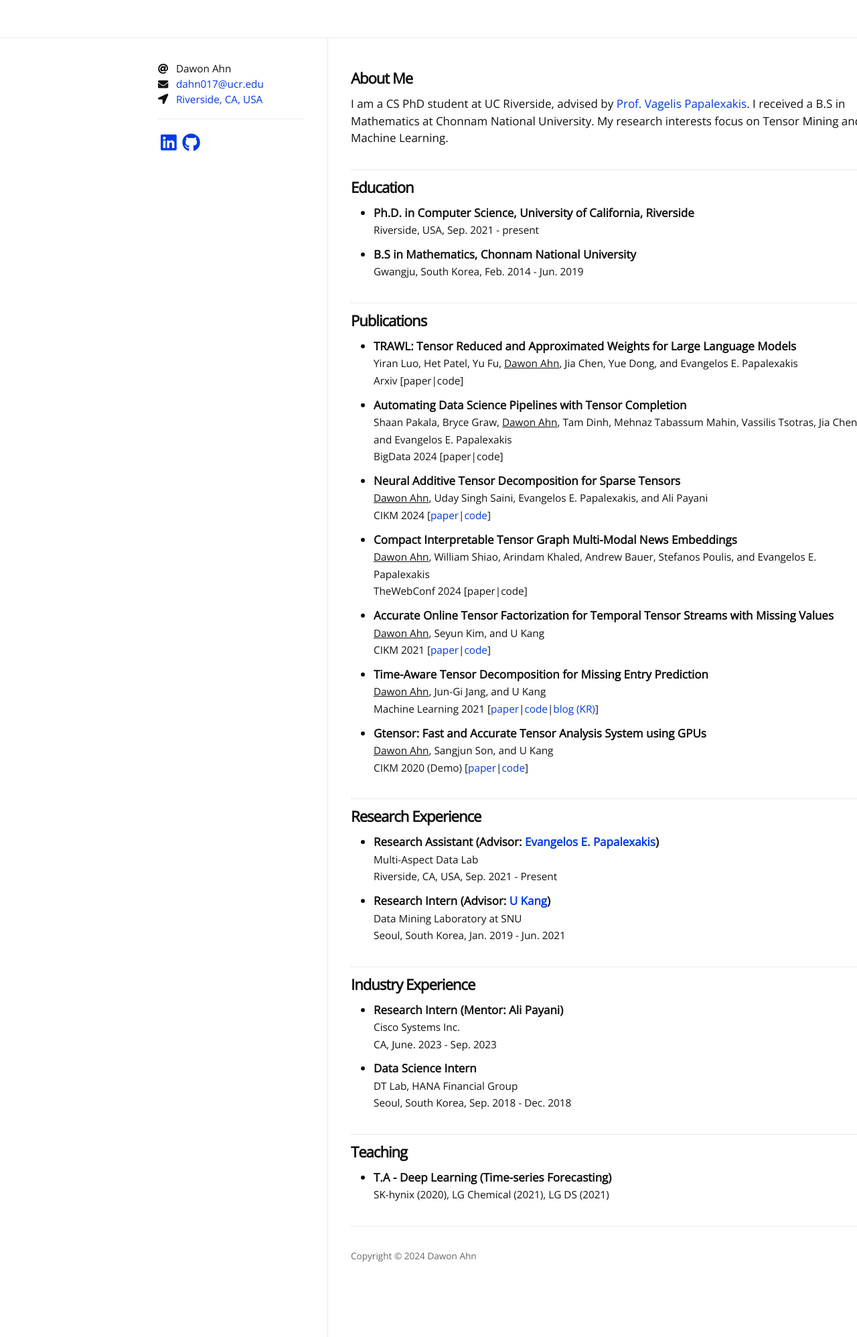
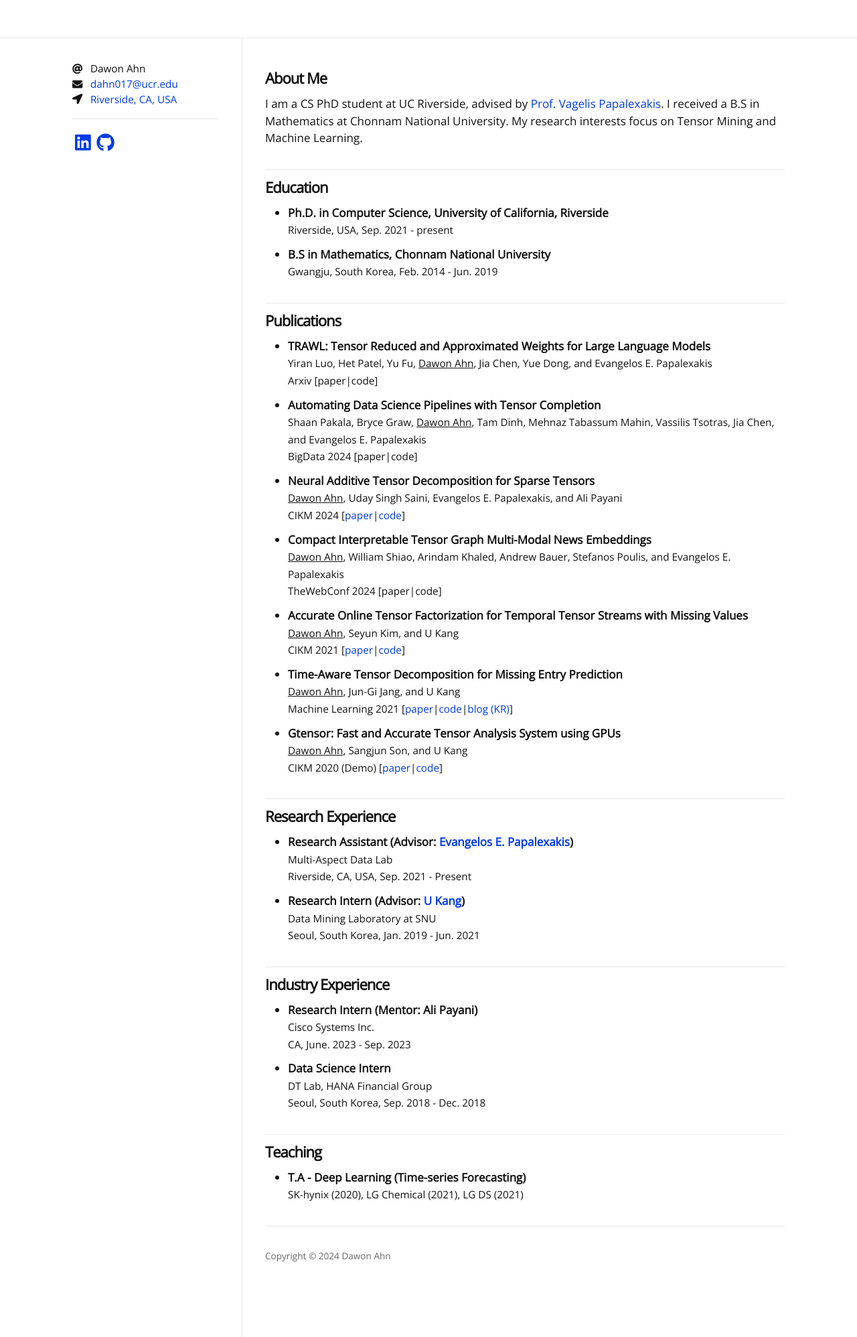
Before and after one commit to dawonahn/dawonahn.github.io, a Jekyll site: the page built from index.html, in a window 1280 px wide. Shown: the whole page at 67% size. Built offline with Jekyll 4.4.1, drawn with Linux system fonts in a browser that asks for light colours; nearby versions of some CDN libraries; some web fonts are replaced; the list of posts is cut into pages by our own code.

Commit message:
Update layout.scss

```diff
--- a/_sass/hamilton/layout.scss
+++ b/_sass/hamilton/layout.scss
@@ -3,7 +3,7 @@
  */
 .site-container {
   height: 100vh;
-  width: 120vw;
+  width: 100vw;
   display: grid;
   grid-template-columns: 1fr;
   grid-template-rows: $base-font-size * 3 + 6px 1fr;
```
